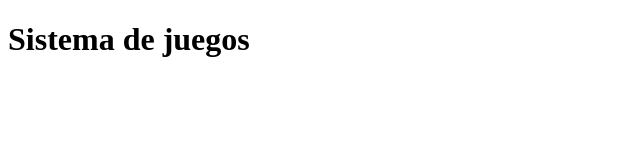
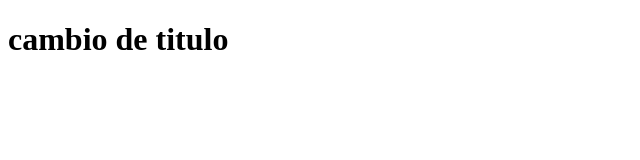
Before and after one commit to abdonsanchez/sistema-de-registro, a plain HTML site: page index.html in a window 1280 px wide. Shown: the whole page, without its empty margins (0-640 px from the left). Drawn offline with Linux system fonts and the light colour scheme.

Commit message:
actualiza el titulo

```diff
--- a/index.html
+++ b/index.html
@@ -6,7 +6,7 @@
     <title>Document</title>
 </head>
 <body>
-    <h1>Sistema de juegos</h1>
+    <h1>cambio de titulo</h1>
 
     <script src="app.js"></script>
 </body>
```
